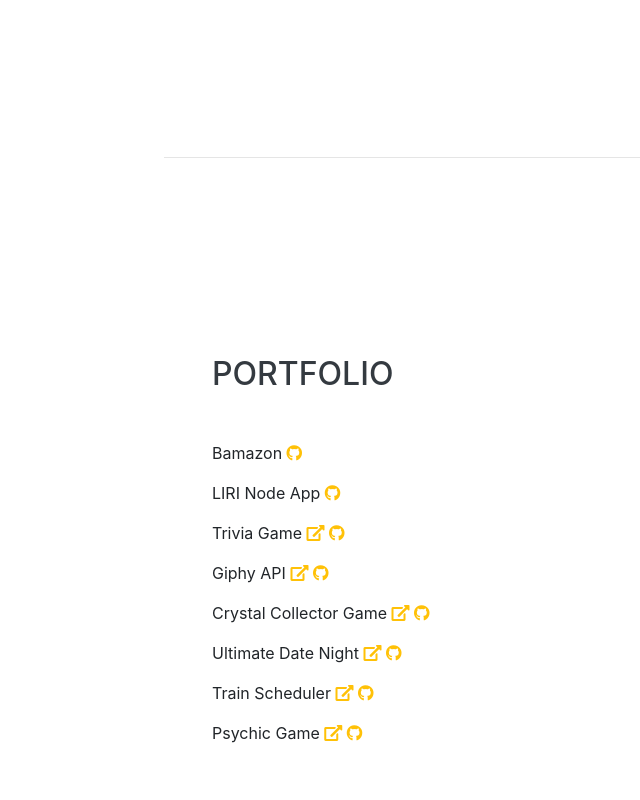
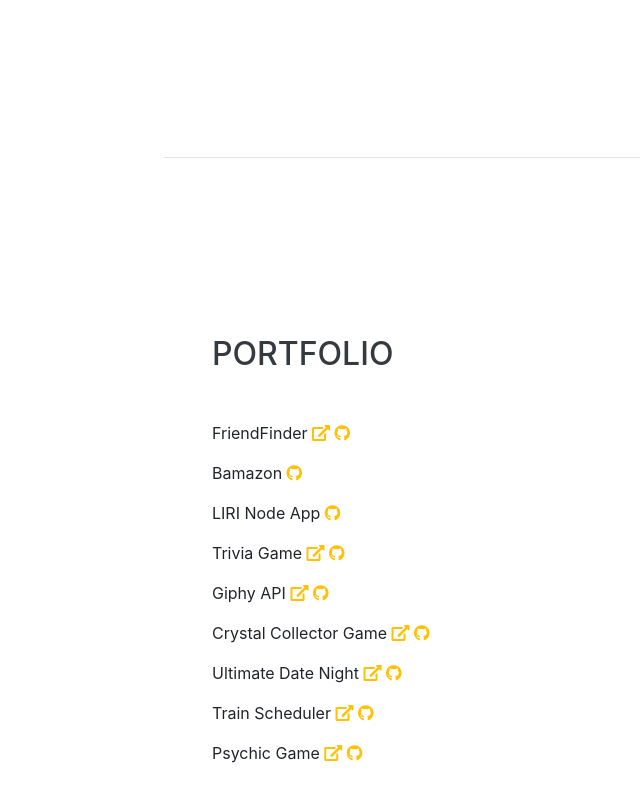
Before and after one commit to amandanewton/Portfolio, a website with bundled scripts: page index.html in a window 1280 px wide. Shown: the part 4806-5606 px from the top of the page, without its empty margins (108-748 px from the left). Built offline with nearby package versions, Linux system fonts and the light colour scheme; a web font is replaced by a local one.

Commit message:
Added FriendFinder

```diff
--- a/index.html
+++ b/index.html
@@ -282,6 +282,14 @@
       <div class="w-100">
         <h2 class="mb-5">Portfolio</h2>
 
+         <p>FriendFinder
+          <a href="https://bachelorinparadisefriendfinder.herokuapp.com/" target="_blank">
+            <i class="fas fa-external-link-alt text-warning"></i>
+          </a>
+          <a href="https://github.com/amandanewton/FriendFinder" target="_blank">
+            <i class="fab fa-github text-warning"></i>
+          </a></p>
+
         <p>Bamazon
           <a href="https://github.com/amandanewton/Bamazon" target="_blank">
             <i class="fab fa-github text-warning"></i>
```
